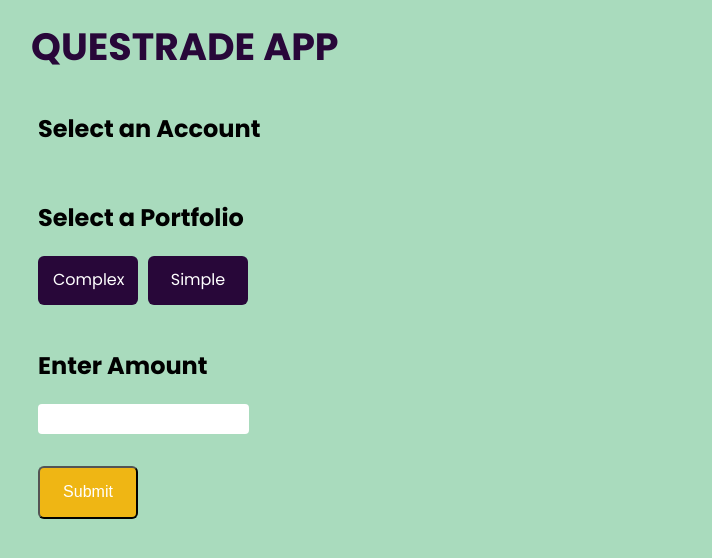
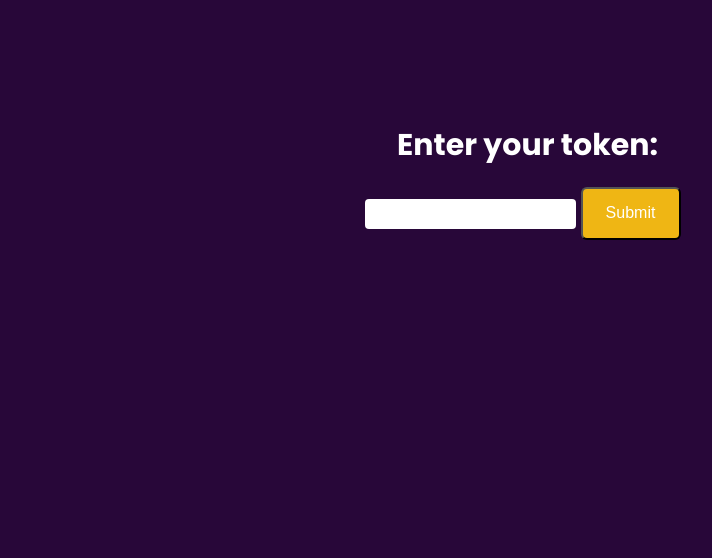
Before and after one commit to christinebonk/questrade-app, a website: page index.html in a window 1280 px wide. Shown: the whole page, without its empty margins (115-827 px from the left). Drawn offline with nearby package versions, Linux system fonts and the light colour scheme; no server answers.

Commit message:
added screen to collect token

```diff
--- a/index.html
+++ b/index.html
@@ -12,7 +12,19 @@
 	<link rel="stylesheet" href="/styles/style.css">
 
 </head>
+
 <body>
+	<!--Entry Screen-->
+	<section id="token">
+		<div id="token-question">
+				<h2>Enter your token:</h2>
+				<div id="token-container">
+					<input type="text" id="token-input" name="token-input">
+					<input type="submit" id="submit-token">
+					<p class="error-message" id="token-error"></p>
+				</div>
+		</div>
+	</section>
 	<!--Header-->
 	<header>
 		<div class="wrapper">
--- a/public/js/app.js
+++ b/public/js/app.js
@@ -1,7 +1,8 @@
-
 
 //display accounts on load
 getAccounts();
+
+
 
 
 //get accounts
@@ -10,6 +11,7 @@
 		type: "GET"
 	}).then(function(res) {
 		var accounts = res;
+		console.log(accounts);
 		for (var key in accounts) {
 			//todo: loading screen
 			getBalance(accounts[key]);
@@ -164,3 +166,28 @@
 	}
 
 });
+
+//submit token
+
+$("#submit-token").on("click", function(event) {
+	event.preventDefault();
+	//empty field
+	$("token-input").empty();
+
+	//get input
+	var token = $("#token-input").val().trim();
+	var error = false;
+
+	//check for errors
+	if (!token) {
+		$("#token-error").append("! Please enter a token");
+		error = true;
+	}
+
+	if(!error) {
+		console.log("hi")
+		document.getElementById("token").style.display = "none";
+	}
+
+
+});
--- a/public/styles/style.css
+++ b/public/styles/style.css
@@ -156,6 +156,48 @@
 	width: 100%;
 }
 
+/*token screen*/
+
+#token {
+	position: fixed;
+	width: 100%;
+	height: 100%;
+	top: 0;
+	left: 0;
+	right: 0;
+	bottom: 0;
+	background-color: #280739;
+	z-index: 10;
+}
+
+#token-question h2 {
+	color: white;
+	text-align: center;
+	margin-top: 10%;
+	font-size: 30px;
+}
+
+#submit-token {
+	display: inline-block;
+	width: 100px;
+	background-color: #EFB614;
+	border-radius: 6px;
+	padding: 15px;
+	cursor: pointer;
+	text-align: center;
+	color: white;
+}
+
+#submit-token:hover {
+	background-color: #F99838;
+	transition: color 0.3s ease;
+}
+
+#token-container {
+	display: flex;
+	justify-content: center;
+	align-items: center;
+}
 
 
 /*media queries*/
```
Also changed, not shown: portfolio.txt (+12 -2 lines).
